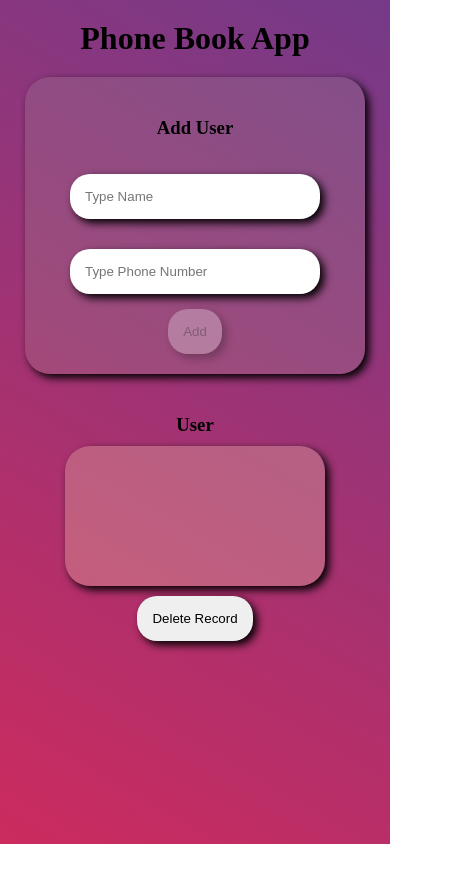
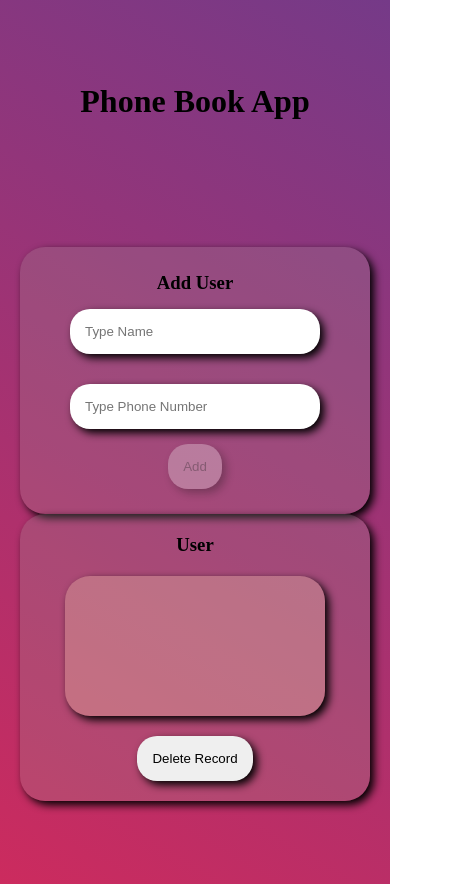
Before and after one commit to elives100/PhoneBook-, a Vue app: page / in a window 390 px wide. Shown: the whole page, 450 px wide, since content can reach past the window. Before the commit the page ends 844 px from the top, so only its background shows below. Built offline with nearby package versions, Linux system fonts and the light colour scheme.

Commit message:
css grid implement

```diff
--- a/src/App.vue
+++ b/src/App.vue
@@ -5,8 +5,10 @@
         <h1>Phone Book App</h1>
       </div>
       <!--leftPanel and rightPanel are siblings and data traanfers directly-->
-      <left-panel class="left"></left-panel>
-      <right-panel class="right"></right-panel>
+      <div class="panelCont">
+        <left-panel class="left"></left-panel>
+        <right-panel class="right"></right-panel>
+      </div>
     </div>
   </div>
 </template>
@@ -34,58 +36,28 @@ export default {
 }
 /*Grid area to specifty component position*/
 .container {
+  display: grid;
   height: 100%;
-  display: grid;
-  column-gap: 10px;
   align-items: center;
-  grid-template-columns: repeat(auto-fit, minmax(240px, 1fr));
   grid-template-areas:
     "top top"
-    "left right";
-  padding-left: 20px;
-  padding-right: 20px;
+    "bottom bottom";
+  padding: 20px;
   background-image: linear-gradient(30deg, #cc2b5e, #753a88);
   .title {
     grid-area: top;
     display: flex;
     justify-content: center;
   }
-  .left {
-    grid-area: left;
-  }
-  .right {
-    grid-area: right;
+  .panelCont {
+    grid-area: bottom;
+    display: grid;
+    grid-template-columns: repeat(auto-fit, minmax(300px, 1fr));
   }
 }
 
 @media only screen and (max-width: 600px) {
-  .container {
-    display: flex;
-    flex-direction: column;
-    .title {
-      margin: 20px;
-    }
-    .left {
-      width: 400px;
-    }
-    .right {
-      width: 470px;
-    }
-  }
 }
 @media only screen and (max-width: 415px) {
-  .container {
-    display: flex;
-    flex-direction: column;
-    .title {
-      margin: 20px;
-    }
-    .left {
-      width: 300px;
-    }
-    .right {
-      width: 470px;
-    }
-  }
 }
 </style>
--- a/src/components/leftPanel.vue
+++ b/src/components/leftPanel.vue
@@ -67,10 +67,10 @@ export default {
   background-color: rgba(160, 153, 150, 0.219);
   border: 1px black;
   display: flex;
-  padding: 20px;
   flex-direction: column;
   align-items: center;
   border-radius: 25px;
+  padding: 25px;
   box-shadow: 4px 4px 8px;
   .inputBody {
     flex-basis: 80%;
@@ -86,8 +86,4 @@ export default {
     padding: 15px;
   }
 }
-
-@media only screen and (max-device-width: 414px) {
-  /* Styles */
-}
 </style>
--- a/src/components/rightPanel.vue
+++ b/src/components/rightPanel.vue
@@ -69,15 +69,6 @@ export default {
 }
 
 @media only screen and (max-width: 600px) {
-  .userContainer {
-    background-color: rgba(250, 235, 215, 0);
-    box-shadow: none;
-    .body {
-      margin-top: -10px;
-      margin-bottom: 10px;
-    }
-  }
-
   button {
     border-radius: 20px;
     border: none;
```
